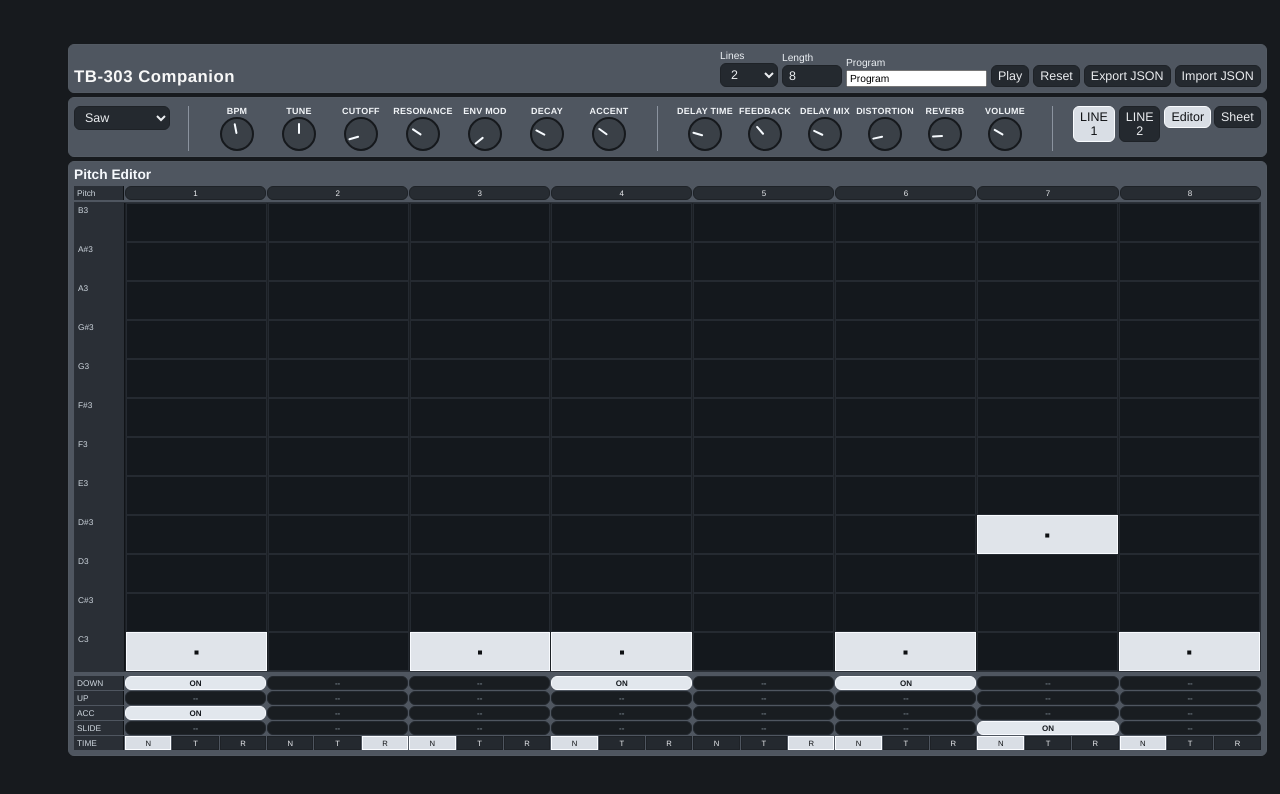
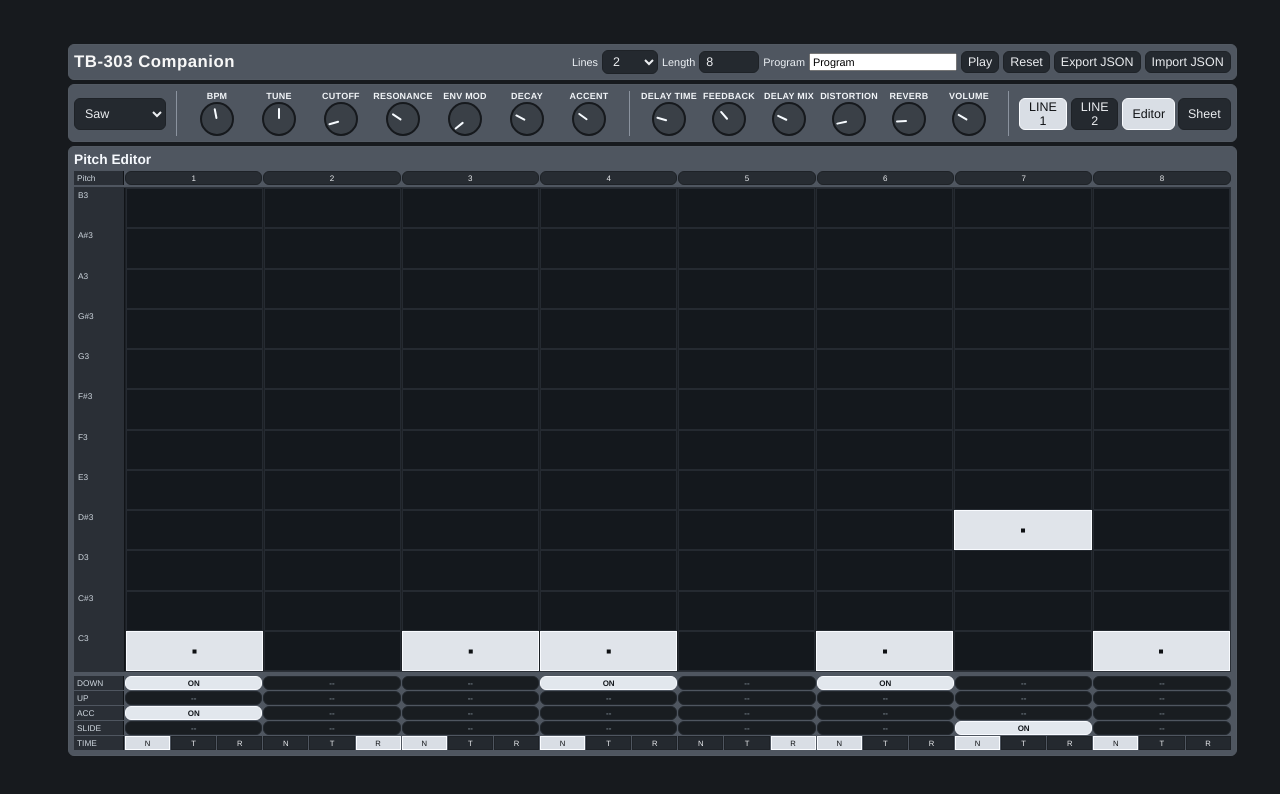
Before and after one commit to leonardoMirabal/303util, a React (Vite) app: page / in a window 1280 px wide. Shown: the top 794 px of the page. Built offline with nearby package versions, Linux system fonts and the light colour scheme.

Commit message:
more fixes

```diff
--- a/src/App.css
+++ b/src/App.css
@@ -48,22 +48,23 @@
 
 .header-row {
   display: flex;
-  align-items: end;
-  gap: 8px;
+  align-items: center;
+  gap: 6px;
 }
 
 .header-actions {
   margin-left: auto;
   display: flex;
-  align-items: end;
+  align-items: center;
   gap: 4px;
-  flex-wrap: wrap;
+  flex-wrap: nowrap;
 }
 
 .header-actions label {
-  display: grid;
-  gap: 2px;
-  font-size: 0.64rem;
+  display: flex;
+  align-items: center;
+  gap: 4px;
+  font-size: 0.68rem;
   color: #ecf0f4;
 }
 
@@ -144,12 +145,12 @@
 }
 
 .knob-groups {
-  margin-top: 3px;
+  margin-top: 1px;
   display: grid;
   grid-template-columns: auto 1px auto 1px auto 1px auto;
   justify-content: start;
-  gap: 18px;
-  align-items: start;
+  gap: 10px;
+  align-items: center;
 }
 
 .knob-grid {
@@ -168,24 +169,32 @@
 
 .wave-knob-slot {
   display: flex;
-  align-items: start;
+  align-items: center;
 }
 
 .wave-knob-slot select {
-  min-width: 96px;
+  min-width: 92px;
+  height: 32px;
 }
 
 .aux-controls {
   display: flex;
-  align-items: start;
+  align-items: center;
   gap: 4px;
-  margin-left: 2px;
+  margin-left: 0;
+}
+
+.aux-controls button,
+.view-toggle button {
+  height: 32px;
+  padding: 0 9px;
 }
 
 .delay-divider {
   width: 1px;
   background: #8b939f;
   align-self: stretch;
+  min-height: 44px;
 }
 
 .knob-control {
```
